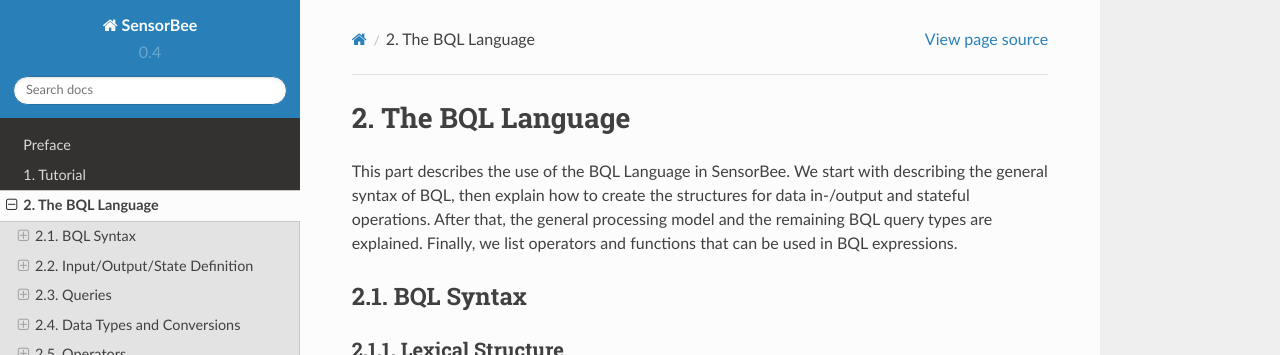
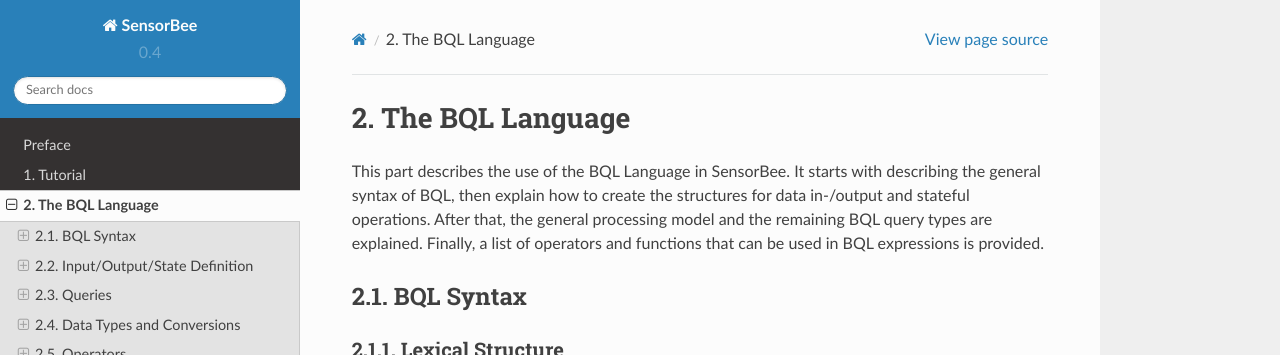
Before and after one commit to sensorbee/docs, a Sphinx documentation site: the page built from source/bql.rst, in a window 1280 px wide and 900 px high. Shown: the top 355 px of the window. Built offline with Sphinx 7.4.7 and the Read the Docs theme 2.0.0, drawn with Linux system fonts in a browser that asks for light colours.

Commit message:
Remove "we" from documents

```diff
--- a/source/bql.rst
+++ b/source/bql.rst
@@ -5,9 +5,9 @@
 ################
 
 This part describes the use of the BQL Language in SensorBee.
-We start with describing the general syntax of BQL, then explain how to create the structures for data in-/output and stateful operations.
+It starts with describing the general syntax of BQL, then explain how to create the structures for data in-/output and stateful operations.
 After that, the general processing model and the remaining BQL query types are explained.
-Finally, we list operators and functions that can be used in BQL expressions.
+Finally, a list of operators and functions that can be used in BQL expressions is provided.
 
 .. include:: bql/syntax.rst
 .. include:: bql/io.rst
--- a/source/tutorial/getting_started.rst
+++ b/source/tutorial/getting_started.rst
@@ -173,7 +173,7 @@
     Almost everything in SensorBee is volatile at the moment and is reset
     every time the server restarts. A topology is dropped when the server shuts
     down, too. Therefore, ``sensorbee topology create wordcount`` needs to be
-    run on each startup of the server until we specify a config file to
+    run on each startup of the server until it is specified in a config file for
     ``sensorbee run`` later.
 
 In the next step, start ``sensorbee shell``::
```
